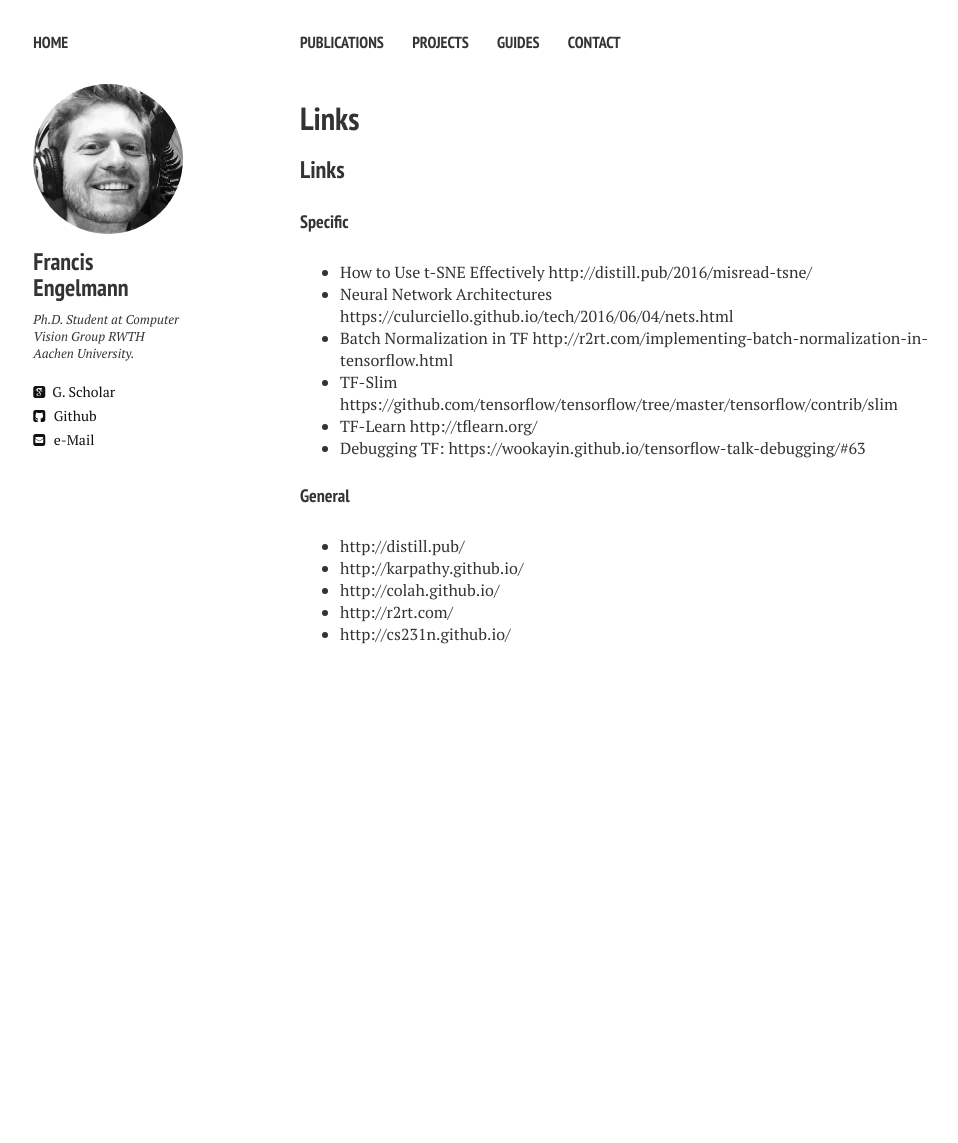
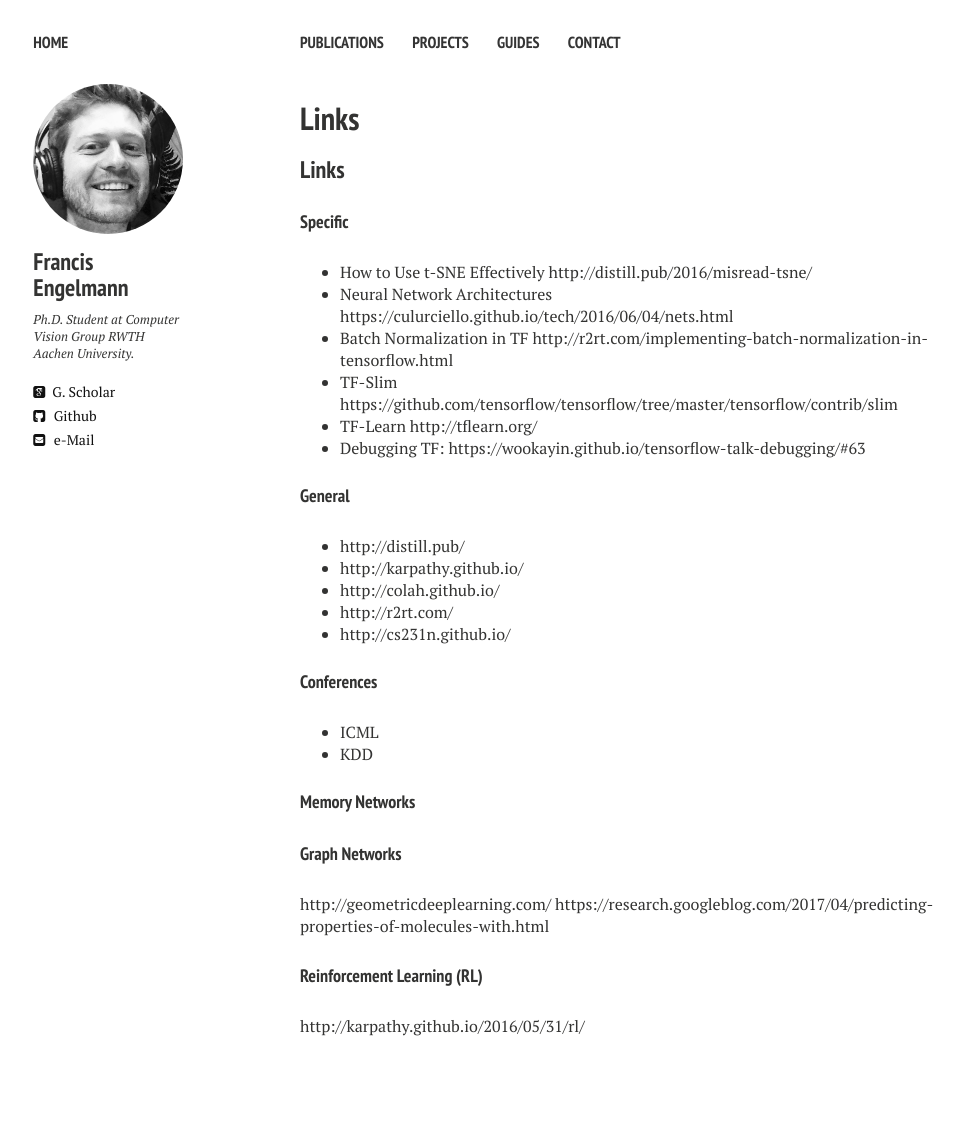
Before and after one commit to francisengelmann/francisengelmann.github.io, a Jekyll site: the page built from links.md, in a window 1280 px wide. Shown: the whole page, without its empty margins (20-978 px from the left). Built offline with Jekyll 4.4.1, drawn with Linux system fonts in a browser that asks for light colours; nearby versions of some CDN libraries; our own code applies the rules of GitHub Pages for plain Markdown files; before the commit the page ends 900 px from its top, so only the background shows below that.

Commit message:
Update links.md

```diff
--- a/links.md
+++ b/links.md
@@ -14,3 +14,16 @@
 * http://colah.github.io/
 * http://r2rt.com/
 * http://cs231n.github.io/
+
+#### Conferences
+* ICML
+* KDD
+
+#### Memory Networks
+
+#### Graph Networks
+http://geometricdeeplearning.com/
+https://research.googleblog.com/2017/04/predicting-properties-of-molecules-with.html
+
+#### Reinforcement Learning (RL)
+http://karpathy.github.io/2016/05/31/rl/
```
